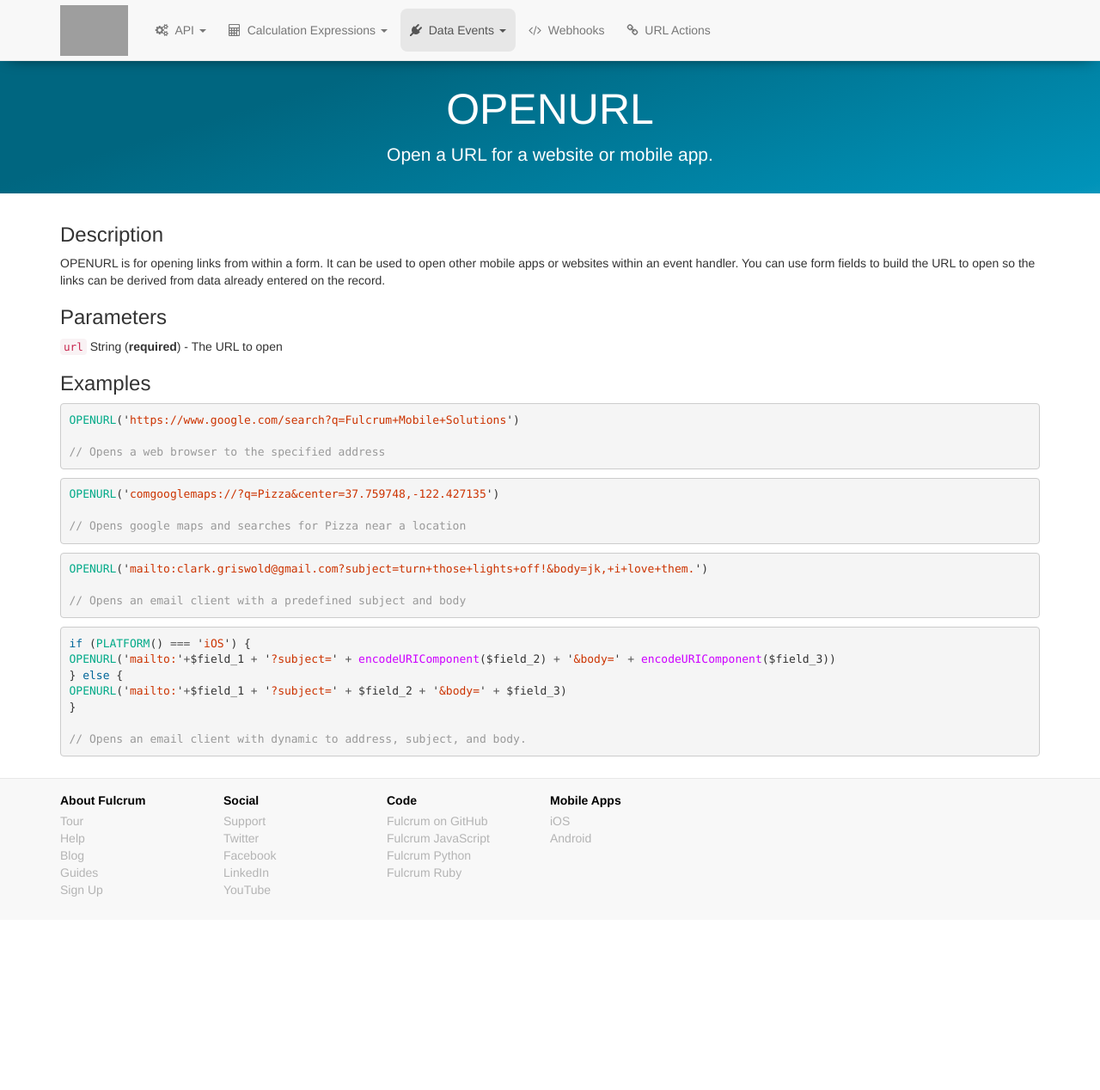
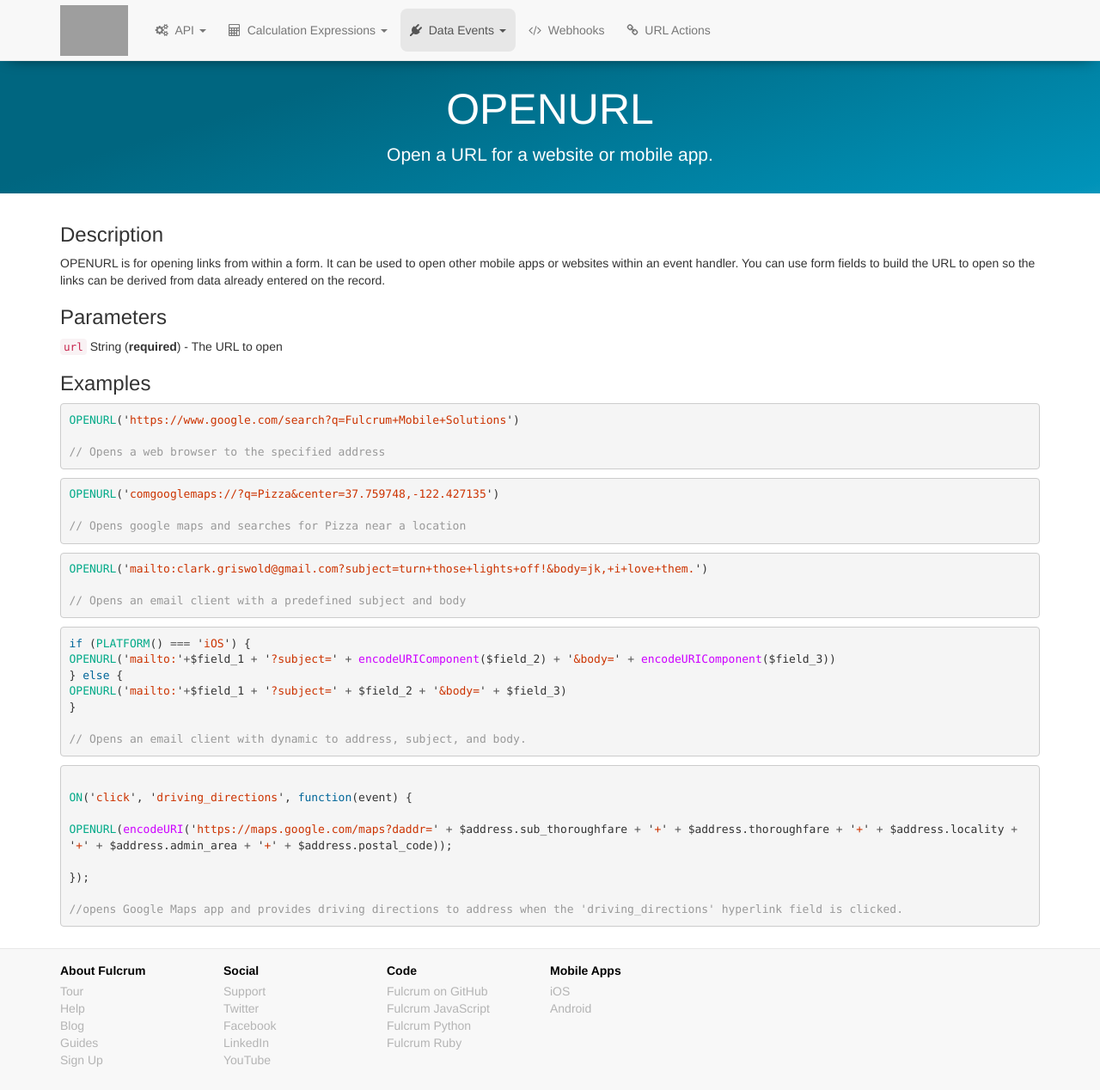
Before and after one commit to rylincoln/developer.fulcrumapp.com, a Jekyll site: the page built from _data-events/reference/openurl.md, in a window 1280 px wide and 1268 px high. Shown: the whole window at 86% size. Built offline with Jekyll 4.4.1, drawn with Linux system fonts in a browser that asks for light colours; nearby versions of some CDN libraries; grey boxes are pictures that could not be loaded.

Commit message:
open URL example

````diff
--- a/_data-events/reference/openurl.md
+++ b/_data-events/reference/openurl.md
@@ -46,3 +46,14 @@ OPENURL('mailto:'+$field_1 + '?subject=' + $field_2 + '&body=' + $field_3)
 
 // Opens an email client with dynamic to address, subject, and body.
 ```
+
+```js
+
+ON('click', 'driving_directions', function(event) {
+
+OPENURL(encodeURI('https://maps.google.com/maps?daddr=' + $address.sub_thoroughfare + '+' + $address.thoroughfare + '+' + $address.locality + '+' + $address.admin_area + '+' + $address.postal_code));
+
+});
+
+//opens Google Maps app and provides driving directions to address when the 'driving_directions' hyperlink field is clicked.
+```
````
